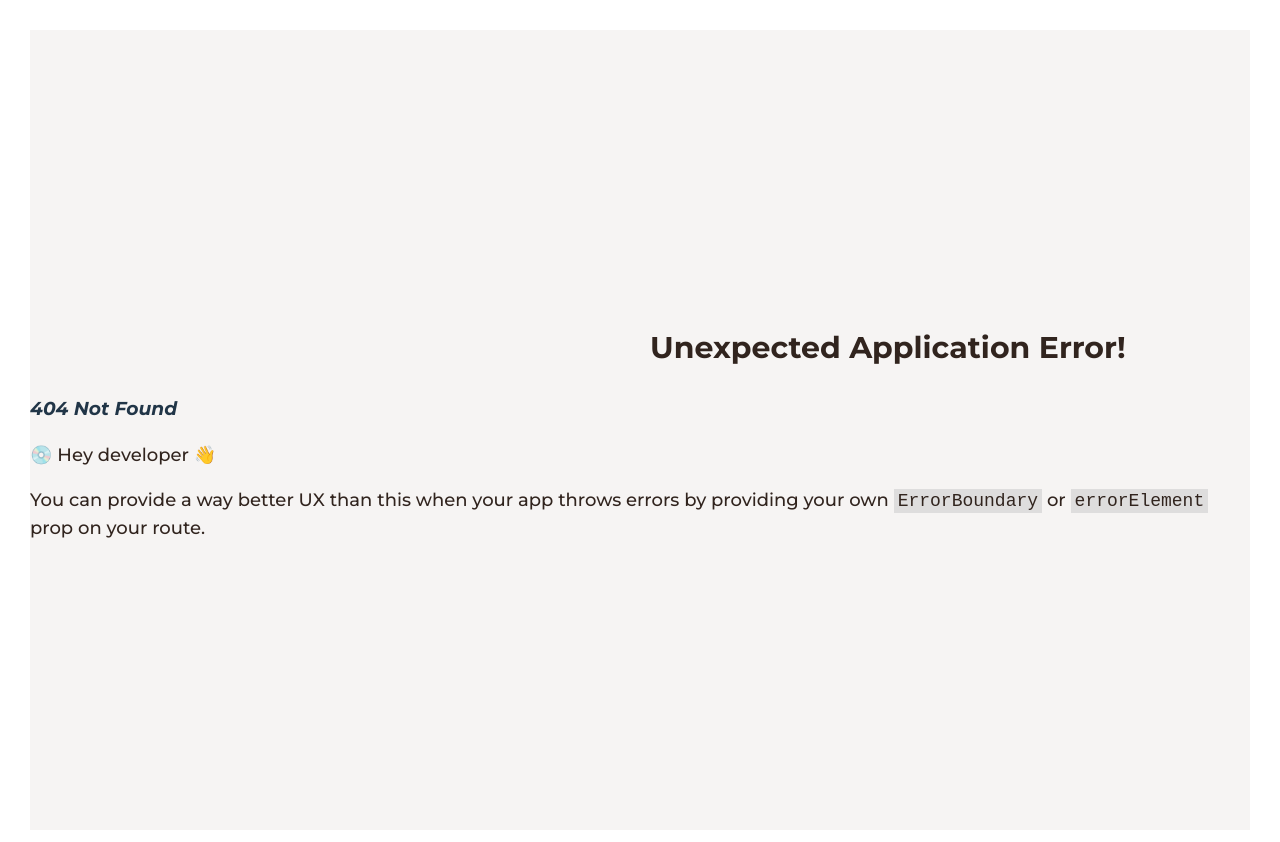
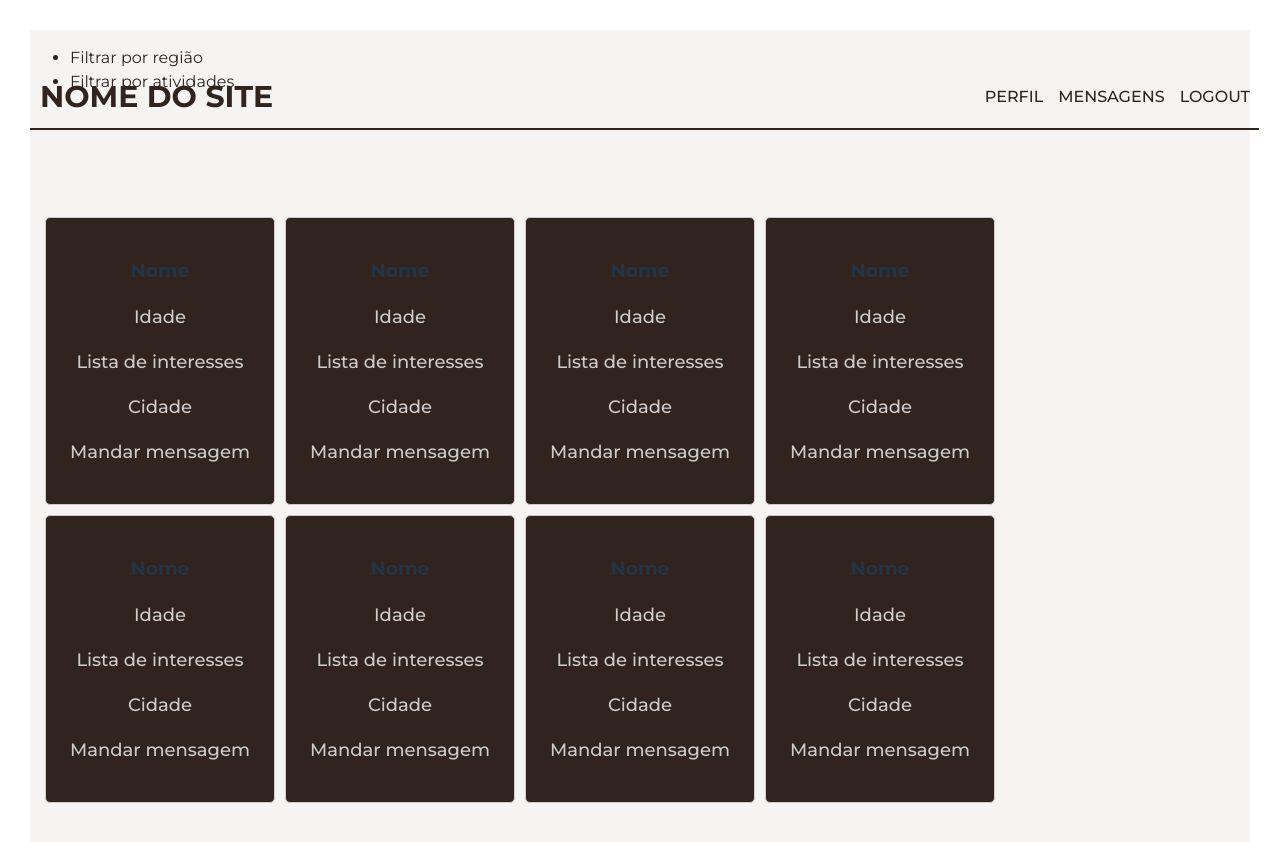
Before and after one commit to nicolasberlato/voluntariado-intergeracional, a React (Vite) app in the folder frontend/: page /landingpage in a window 1280 px wide. Before the commit this address had no page. Shown: the top 842 px of the page. Built offline with nearby package versions, Linux system fonts and the light colour scheme.

Commit message:
LandingPage

```diff
--- /dev/null
+++ b/frontend/src/components/LandingPage.css
@@ -0,0 +1,34 @@
+.parent {
+  display: flex;
+  margin-top:0px;
+  padding: 0;
+  margin-left: -110px;
+  justify-content: center;
+  align-items: center;
+  min-height: 100vh;
+}
+
+.container {
+  display: flex;
+  flex-wrap: wrap;
+  justify-content: center;
+  gap: 10px;
+  width: 80%;
+  max-width: 1200px;
+}
+
+.perfil {
+  flex: 1 1 calc(25% - 10px);
+  max-width: calc(25% - 10px);
+  box-sizing: border-box;
+  padding: 20px;
+  text-align: center;
+  background-color: #31241e;
+  border: 1px solid #ccc;
+  border-radius: 5px;
+
+}
+
+p {
+    color: #ccc;
+}
--- /dev/null
+++ b/frontend/src/components/LandingPage.tsx
@@ -0,0 +1,113 @@
+import { Link, useNavigate } from "react-router-dom";
+import React, { useState } from "react";
+import './LandingPage.css'
+
+function LandingPage() {
+
+function handleLogout() {
+
+}
+
+  return (
+    <div className="landingpage">
+      <h1>NOME DO SITE</h1>
+      <nav>
+        <ul>
+          <Link to="/perfil">
+            <li>PERFIL</li>
+          </Link>
+          <Link to="/mensagens">
+            <li>MENSAGENS</li>
+          </Link>
+          <Link to="/" onClick={handleLogout}>
+            <li>LOGOUT</li>
+          </Link>
+        </ul>
+      </nav>
+      <ul className="filtros">
+        <li>Filtrar por região</li>
+        <li>Filtrar por atividades</li>
+      </ul>
+
+      <div className="parent">
+        <div className="container">
+          <div className="perfil">
+            <h3>Nome</h3>
+            <p>Idade</p>
+            <p>Lista de interesses</p>
+            <p>Cidade</p>
+            <Link to="/mensagens">
+              <p id="btnMensagem">Mandar mensagem</p>
+            </Link>
+          </div>
+          <div className="perfil">
+            <h3>Nome</h3>
+            <p>Idade</p>
+            <p>Lista de interesses</p>
+            <p>Cidade</p>
+            <Link to="/mensagens">
+              <p id="btnMensagem">Mandar mensagem</p>
+            </Link>
+          </div>
+          <div className="perfil">
+            <h3>Nome</h3>
+            <p>Idade</p>
+            <p>Lista de interesses</p>
+            <p>Cidade</p>
+            <Link to="/mensagens">
+              <p id="btnMensagem">Mandar mensagem</p>
+            </Link>
+          </div>
+          <div className="perfil">
+            <h3>Nome</h3>
+            <p>Idade</p>
+            <p>Lista de interesses</p>
+            <p>Cidade</p>
+            <Link to="/mensagens">
+              <p id="btnMensagem">Mandar mensagem</p>
+            </Link>
+          </div>
+          <div className="perfil">
+            <h3>Nome</h3>
+            <p>Idade</p>
+            <p>Lista de interesses</p>
+            <p>Cidade</p>
+            <Link to="/mensagens">
+              <p id="btnMensagem">Mandar mensagem</p>
+            </Link>
+          </div>
+          <div className="perfil">
+            <h3>Nome</h3>
+            <p>Idade</p>
+            <p>Lista de interesses</p>
+            <p>Cidade</p>
+            <Link to="/mensagens">
+              <p id="btnMensagem">Mandar mensagem</p>
+            </Link>
+          </div>
+          <div className="perfil">
+            <h3>Nome</h3>
+            <p>Idade</p>
+            <p>Lista de interesses</p>
+            <p>Cidade</p>
+            <Link to="/mensagens">
+              <p id="btnMensagem">Mandar mensagem</p>
+            </Link>
+          </div>
+          <div className="perfil">
+            <h3>Nome</h3>
+            <p>Idade</p>
+            <p>Lista de interesses</p>
+            <p>Cidade</p>
+            <Link to="/mensagens">
+              <p id="btnMensagem">Mandar mensagem</p>
+            </Link>
+          </div>
+        </div>
+      </div>
+      <hr />
+    </div>
+  );
+}
+
+export default LandingPage;
--- a/frontend/src/components/Login.tsx
+++ b/frontend/src/components/Login.tsx
@@ -1,10 +1,12 @@
-import { Link } from "react-router-dom";
+import { Link, useNavigate } from "react-router-dom";
 import React, { useState } from "react";
+
 import './Login.css'
 
 function Login() {
   const [ email, setEmail ] = useState('');
   const [ password, setPasword ] = useState('');
+  const navigate = useNavigate();
 
   const handleSubmit = async (event: React.FormEvent<HTMLFormElement>) => {
     event.preventDefault();
@@ -21,7 +23,10 @@ function Login() {
       const data = await response.json();
 
       if (response.ok) {
+
         //HOMEPAGE
+        navigate('/landingpage');
+
       } else {
         alert(data.message || "Login failed");
       }
--- a/frontend/src/components/Signup.css
+++ b/frontend/src/components/Signup.css
@@ -23,20 +23,21 @@ nav ul {
   margin: 0;
   padding: 0;
   display: flex;
+  margin-top: 35px;
   gap: 15px;
 }
 
 h1{
     color: #31241e;
     position: absolute;
-    top: 35px;
+    top: 60px;
     left: 40px;
     font-size: 30px;
 }
 
 hr {
     position: absolute;
-    top: 100px;
+    top: 120px;
     height: 2px;
     background-color: #31241e;
     width: 96%;
```
Also changed, not shown: frontend/src/components/Mensagens.tsx (added, +8 -0 lines), frontend/src/components/Perfil.tsx (added, +8 -0 lines), frontend/src/main.tsx (+23 -9 lines).
